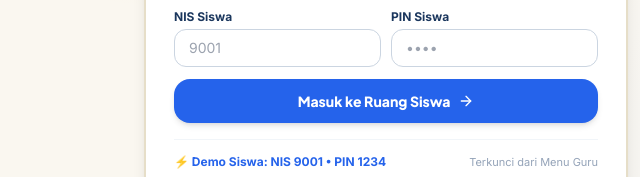
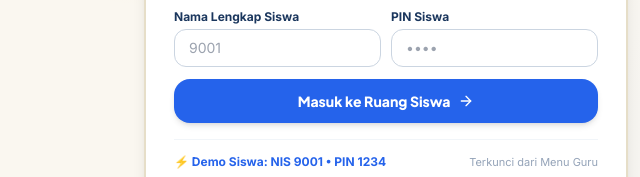
Before and after one commit to arrasyidbusiness/english-for-nusantara, a plain HTML site: page index.html in a window 1280 px wide. Shown: the part 630-807 px from the top of the page, 0-640 px from the left. Drawn offline with nearby package versions, Linux system fonts and the light colour scheme.

Commit message:
Change label from 'NIS Siswa' to 'Nama Lengkap Siswa'

```diff
--- a/index.html
+++ b/index.html
@@ -136,7 +136,7 @@
                             </div>
                             <div class="grid grid-cols-2 gap-2.5">
                                 <div>
-                                    <label class="block text-xs font-bold text-navy mb-1">NIS Siswa</label>
+                                    <label class="block text-xs font-bold text-navy mb-1">Nama Lengkap Siswa</label>
                                     <input type="text" id="login-student-nis" placeholder="9001" required class="w-full border border-slate-300 rounded-xl px-3.5 py-2 text-xs sm:text-sm bg-white focus:outline-royal">
                                 </div>
                                 <div>
```
